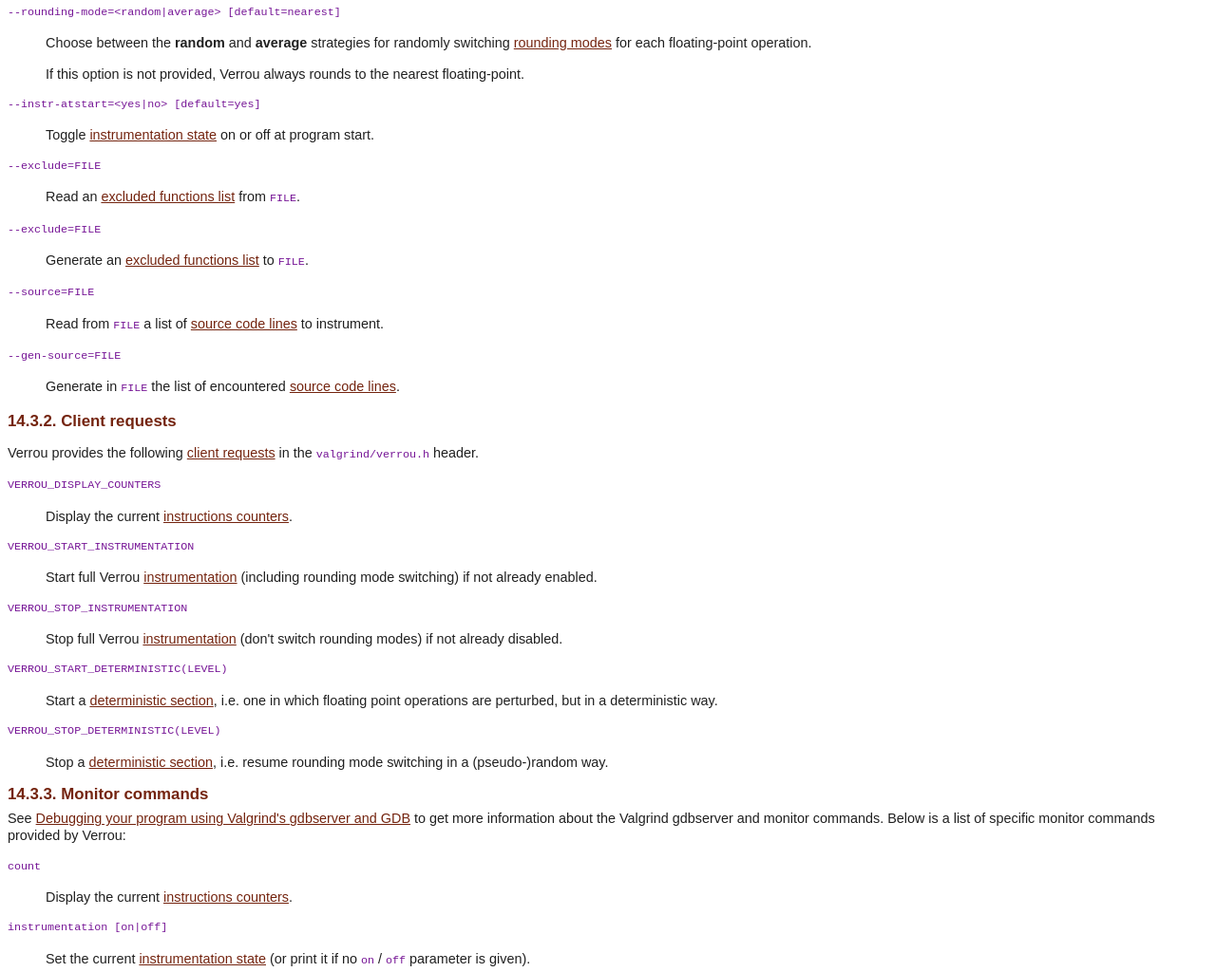
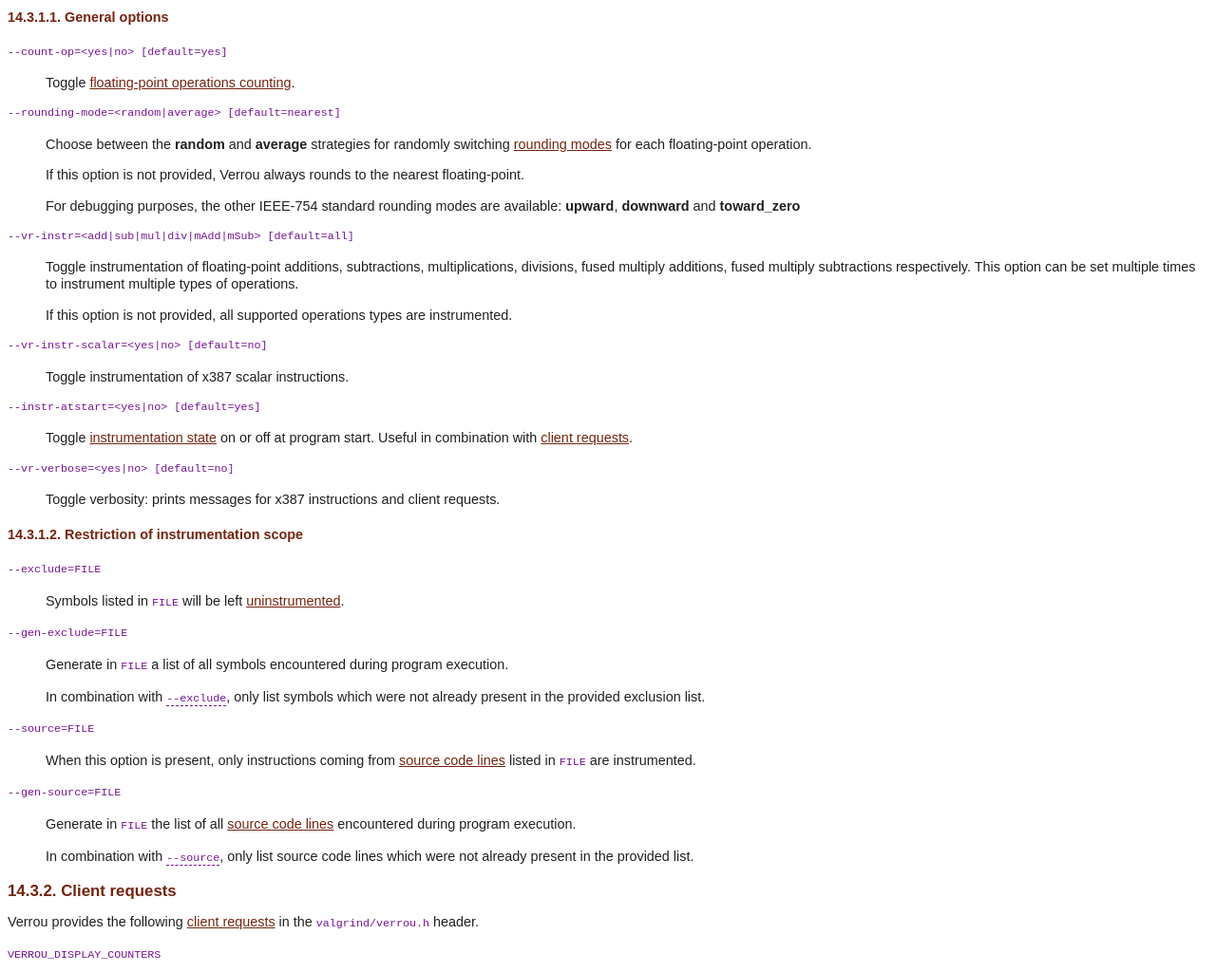
Before and after one commit to edf-hpc/verrou, a plain HTML site: page vr-manual.html in a window 1280 px wide. Shown: the part 6976-8000 px from the top of the page at 95% size. Drawn offline with Linux system fonts and the light colour scheme.

Commit message:
Updated documentation

```diff
--- a/vr-manual.html
+++ b/vr-manual.html
@@ -38,7 +38,7 @@
 <dd><dl>
 <dt><span class="sect2"><a href="vr-manual.html#vr-manual.clo">14.3.1. Command-line options</a></span></dt>
 <dt><span class="sect2"><a href="vr-manual.html#vr-manual.client-requests">14.3.2. Client requests</a></span></dt>
-<dt><span class="sect2"><a href="vr-manual.html#idm45745237042336">14.3.3. Monitor commands</a></span></dt>
+<dt><span class="sect2"><a href="vr-manual.html#idm45496680854752">14.3.3. Monitor commands</a></span></dt>
 </dl></dd>
 </dl>
 </div>
@@ -485,7 +485,7 @@
       </p>
 <div class="sect3">
 <div class="titlepage"><div><div><h4 class="title">
-<a name="idm45745240531328"></a>14.2.3.1.&nbsp;Basic usage</h4></div></div></div>
+<a name="idm45496681886672"></a>14.2.3.1.&nbsp;Basic usage</h4></div></div></div>
 <p>
           Use the <code class="computeroutput">VERROU_START_DETERMINISTIC(0)</code> client
           request to mark the beginning of a deterministic section. Similarly, put
@@ -528,7 +528,7 @@
 </div>
 <div class="sect3">
 <div class="titlepage"><div><div><h4 class="title">
-<a name="idm45745238727616"></a>14.2.3.2.&nbsp;Advanced usage</h4></div></div></div>
+<a name="idm45496675742704"></a>14.2.3.2.&nbsp;Advanced usage</h4></div></div></div>
 <p>
           Assume the following program, in which two distinct deterministic sections are
           instrumented, but the client requests have been abstracted out in separate
@@ -635,50 +635,112 @@
 <div class="sect2">
 <div class="titlepage"><div><div><h3 class="title">
 <a name="vr-manual.clo"></a>14.3.1.&nbsp;Command-line options</h3></div></div></div>
-<div class="variablelist"><dl class="variablelist">
+<div class="sect3">
+<div class="titlepage"><div><div><h4 class="title">
+<a name="idm45496677733616"></a>14.3.1.1.&nbsp;General options</h4></div></div></div>
+<div class="variablelist">
+<a name="vr.opts.instr.list"></a><dl class="variablelist">
+<dt>
+<a name="vr-opt.count-op"></a><span class="term"><code class="option">--count-op=&lt;yes|no&gt; [default=yes]</code></span>
+</dt>
+<dd><p>
+                Toggle <a class="link" href="vr-manual.html#vr-manual.feat.count" title="14.1.2.1.&nbsp;Floating-point instructions counting">floating-point
+                  operations counting</a>.
+            </p></dd>
 <dt>
 <a name="vr-opt.rounding-mode"></a><span class="term"><code class="option">--rounding-mode=&lt;random|average&gt; [default=nearest]</code></span>
 </dt>
 <dd>
 <p>Choose between the <span class="command"><strong>random</strong></span>
-              and <span class="command"><strong>average</strong></span> strategies for randomly
-              switching <a class="link" href="vr-manual.html#vr-manual.feat.rounding-mode" title="14.1.2.2.&nbsp;Rounding-mode switching">rounding
-              modes</a> for each floating-point operation.</p>
-<p>If this option is not provided, Verrou always rounds to the nearest
-              floating-point.</p>
+                and <span class="command"><strong>average</strong></span> strategies for randomly
+                switching <a class="link" href="vr-manual.html#vr-manual.feat.rounding-mode" title="14.1.2.2.&nbsp;Rounding-mode switching">rounding
+                modes</a> for each floating-point operation.</p>
+<p>If this option is not provided, Verrou always rounds to the
+                nearest floating-point.</p>
+<p>For debugging purposes, the other IEEE-754 standard rounding modes are
+                available: <span class="command"><strong>upward</strong></span>, <span class="command"><strong>downward</strong></span>
+                and <span class="command"><strong>toward_zero</strong></span></p>
 </dd>
+<dt>
+<a name="vr-opt.instr"></a><span class="term"><code class="option">--vr-instr=&lt;add|sub|mul|div|mAdd|mSub&gt; [default=all]</code></span>
+</dt>
+<dd>
+<p>Toggle instrumentation of floating-point additions,
+                subtractions, multiplications, divisions, fused multiply
+                additions, fused multiply subtractions respectively. This option
+                can be set multiple times to instrument multiple types of
+                operations.</p>
+<p>If this option is not provided, all supported operations
+              types are instrumented.</p>
+</dd>
+<dt>
+<a name="vr-opt.instr-scalar"></a><span class="term"><code class="option">--vr-instr-scalar=&lt;yes|no&gt; [default=no]</code></span>
+</dt>
+<dd><p>
+                Toggle instrumentation of x387 scalar instructions.
+            </p></dd>
 <dt>
 <a name="vr-opt.instr-atstart"></a><span class="term"><code class="option">--instr-atstart=&lt;yes|no&gt; [default=yes]</code></span>
 </dt>
 <dd><p>Toggle <a class="link" href="vr-manual.html#vr-manual.feat.instr" title="14.2.1.&nbsp;Instrumented sections">instrumentation
-               state</a> on or off at program start.</p></dd>
+                  state</a> on or off at program start. Useful in combination
+                  with <a class="link" href="vr-manual.html#vr-cr.start-instrumentation">client
+                  requests</a>.
+            </p></dd>
+<dt>
+<a name="vr-opt.verbose"></a><span class="term"><code class="option">--vr-verbose=&lt;yes|no&gt; [default=no]</code></span>
+</dt>
+<dd><p>Toggle verbosity: prints messages for x387
+                instructions and client requests.
+            </p></dd>
+</dl>
+</div>
+</div>
+<div class="sect3">
+<div class="titlepage"><div><div><h4 class="title">
+<a name="idm45496677621216"></a>14.3.1.2.&nbsp;Restriction of instrumentation scope</h4></div></div></div>
+<div class="variablelist">
+<a name="vr.opts.scope.list"></a><dl class="variablelist">
 <dt>
 <a name="vr-opt.exclude"></a><span class="term"><code class="option">--exclude=FILE</code></span>
 </dt>
-<dd><p>Read
-          an <a class="link" href="vr-manual.html#vr-manual.feat.exclude" title="14.2.2.1.&nbsp;Excluded symbols">excluded functions
-          list</a> from <code class="computeroutput">FILE</code>.</p></dd>
+<dd><p>Symbols listed
+                in <code class="computeroutput">FILE</code> will be
+                left <a class="link" href="vr-manual.html#vr-manual.feat.exclude" title="14.2.2.1.&nbsp;Excluded symbols">uninstrumented</a>.
+            </p></dd>
 <dt>
-<a name="vr-opt.gen-exclude"></a><span class="term"><code class="option">--exclude=FILE</code></span>
+<a name="vr-opt.gen-exclude"></a><span class="term"><code class="option">--gen-exclude=FILE</code></span>
 </dt>
-<dd><p>Generate
-              an <a class="link" href="vr-manual.html#vr-manual.feat.exclude" title="14.2.2.1.&nbsp;Excluded symbols">excluded functions
-              list</a> to <code class="computeroutput">FILE</code>.
-          </p></dd>
+<dd>
+<p>Generate in <code class="computeroutput">FILE</code> a list of
+                all symbols encountered during program execution.</p>
+<p>In combination
+              with <code class="option"><a class="xref" href="vr-manual.html#vr-opt.exclude">--exclude</a></code>, only list
+              symbols which were not already present in the provided exclusion
+              list.</p>
+</dd>
 <dt>
 <a name="vr-opt.source"></a><span class="term"><code class="option">--source=FILE</code></span>
 </dt>
-<dd><p>Read from <code class="computeroutput">FILE</code> a list
-              of <a class="link" href="vr-manual.html#vr-manual.feat.source" title="14.2.2.2.&nbsp;Source code lines selection">source code lines</a>
-              to instrument.</p></dd>
+<dd><p>When this option is present, only instructions
+                coming from <a class="link" href="vr-manual.html#vr-manual.feat.source" title="14.2.2.2.&nbsp;Source code lines selection">source code
+                lines</a> listed in <code class="computeroutput">FILE</code>
+                are instrumented.</p></dd>
 <dt>
 <a name="vr-opt.gen-source"></a><span class="term"><code class="option">--gen-source=FILE</code></span>
 </dt>
-<dd><p>Generate in <code class="computeroutput">FILE</code> the
-              list of encountered <a class="link" href="vr-manual.html#vr-manual.feat.source" title="14.2.2.2.&nbsp;Source code lines selection">source
-              code lines</a>.
-          </p></dd>
-</dl></div>
+<dd>
+<p>Generate in <code class="computeroutput">FILE</code> the list
+                of all <a class="link" href="vr-manual.html#vr-manual.feat.source" title="14.2.2.2.&nbsp;Source code lines selection">source code
+                  lines</a> encountered during program execution.</p>
+<p>In combination with
+                <code class="option"><a class="xref" href="vr-manual.html#vr-opt.source">--source</a></code>, only list
+                source code lines which were not already present in the provided
+                list.</p>
+</dd>
+</dl>
+</div>
+</div>
 </div>
 <div class="sect2">
 <div class="titlepage"><div><div><h3 class="title">
@@ -726,7 +788,7 @@
 </div>
 <div class="sect2">
 <div class="titlepage"><div><div><h3 class="title">
-<a name="idm45745237042336"></a>14.3.3.&nbsp;Monitor commands</h3></div></div></div>
+<a name="idm45496680854752"></a>14.3.3.&nbsp;Monitor commands</h3></div></div></div>
 
       See <a class="xref" href="manual-core-adv.html#manual-core-adv.gdbserver" title="3.2.&nbsp;Debugging your program using Valgrind gdbserver and GDB">Debugging your program using Valgrind's gdbserver and GDB</a> to get more information
       about the Valgrind gdbserver and monitor commands. Below is a list of
```
